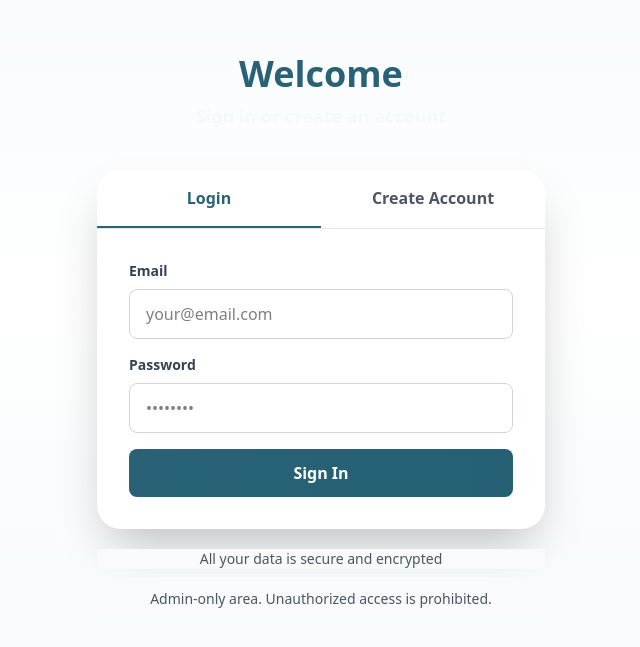
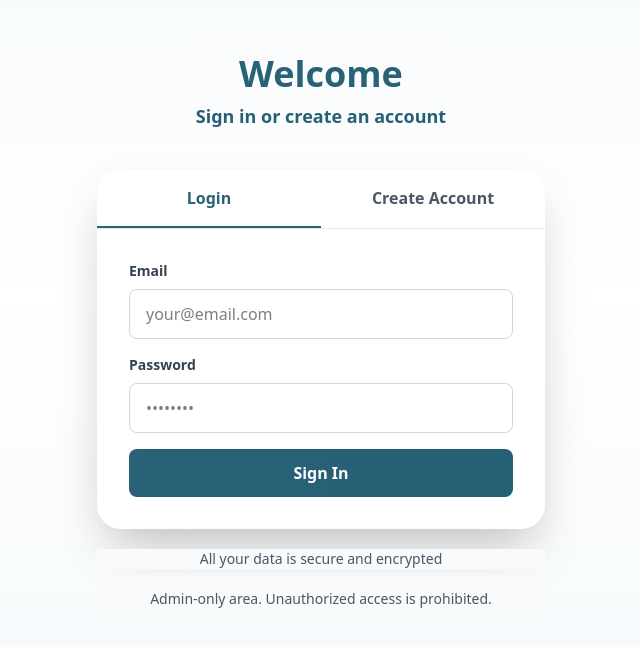
Before and after one commit to sheyneee/wipe-and-swipe, a Next.js app: page /admin/login in a window 1280 px wide. Shown: the part 143-790 px from the top of the page, without its empty margins (319-959 px from the left). Built offline with nearby package versions, Linux system fonts and the light colour scheme; no server answers; a web font is replaced by a local one.

Commit message:
trying to fix login design

```diff
--- a/components/admin/auth/AdminAuthCard.tsx
+++ b/components/admin/auth/AdminAuthCard.tsx
@@ -361,7 +361,7 @@ async function handleRegister(e: React.FormEvent) {
       {/* Header OUTSIDE the card */}
       <div className="text-center mb-10">
         <h1 className="text-4xl font-bold text-brand-primary mb-2">Welcome</h1>
-        <p className="text-brand-light text-lg font-semibold">Sign in or create an account</p>
+        <p className="text-brand-accent text-lg font-semibold">Sign in or create an account</p>
       </div>
 
       {/* Main Card */}
--- a/tailwind.config.ts
+++ b/tailwind.config.ts
@@ -1,7 +1,11 @@
 import type { Config } from "tailwindcss";
 
 export default {
-  content: ["./app/**/*.{ts,tsx}", "./components/**/*.{ts,tsx}"],
+  content: [
+  "./app/**/*.{js,ts,jsx,tsx,mdx}",
+  "./components/**/*.{js,ts,jsx,tsx,mdx}",
+  "./src/**/*.{js,ts,jsx,tsx,mdx}",
+],
   theme: {
     extend: {
       colors: {
```
